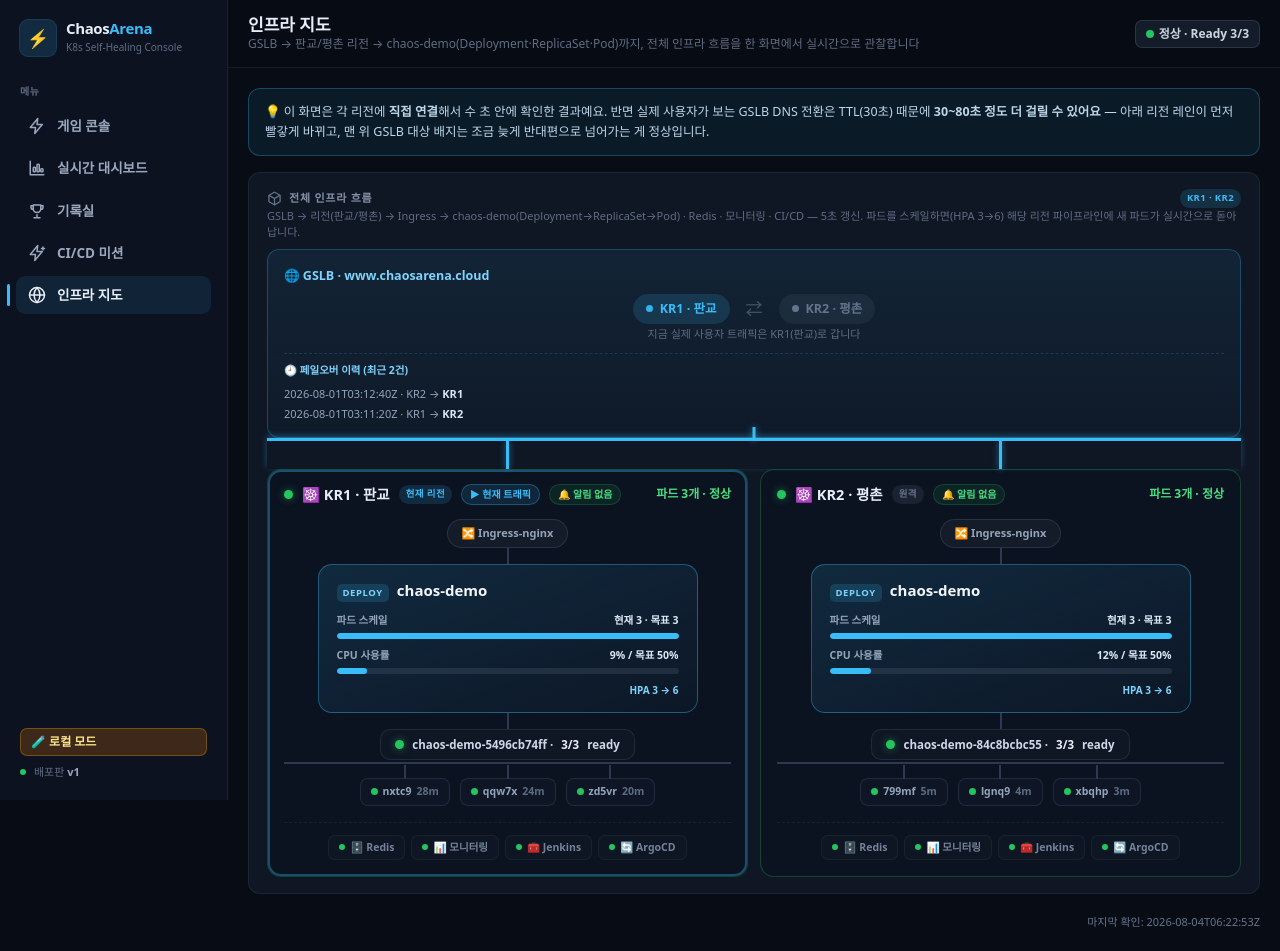
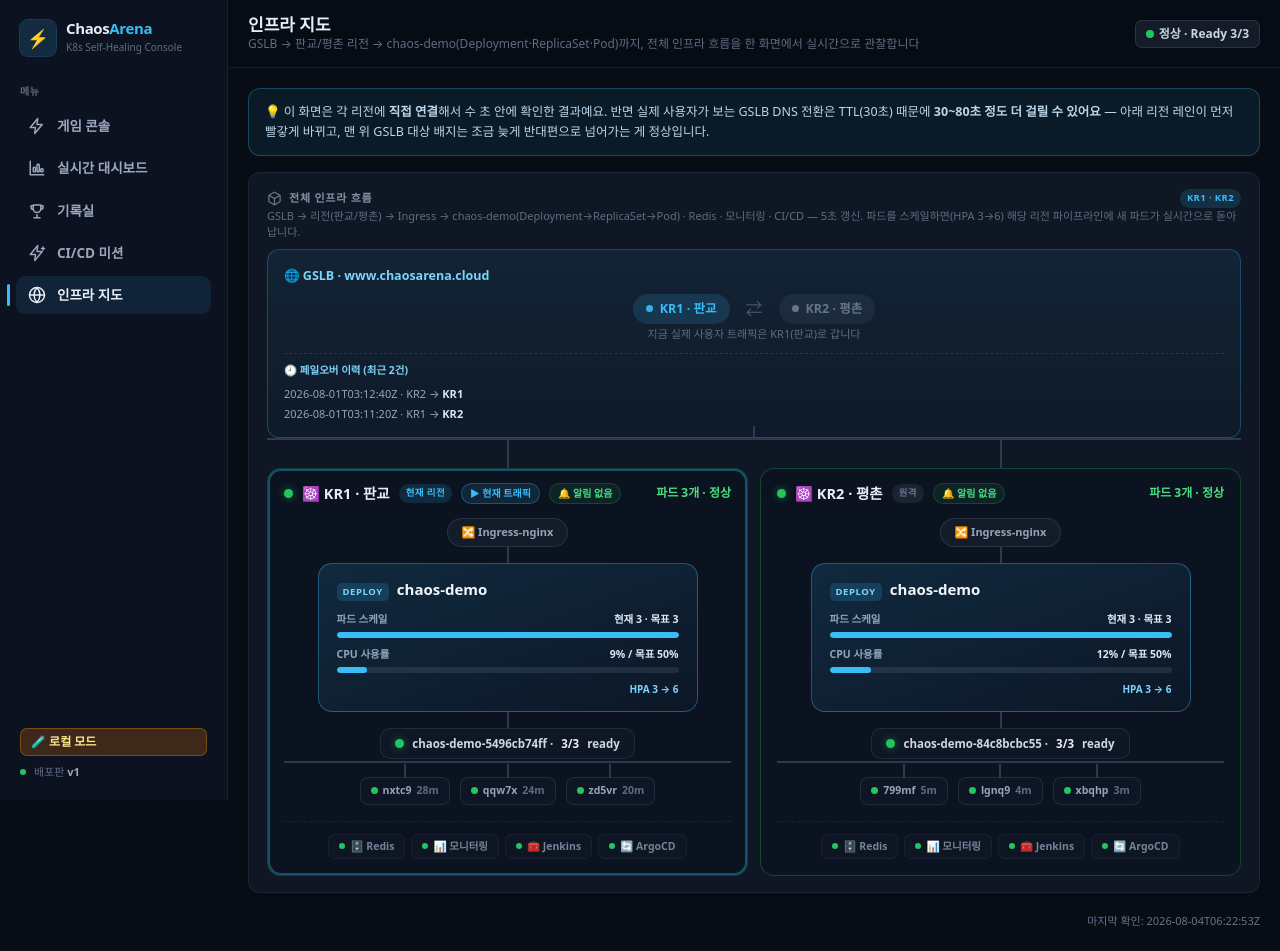
Before and after one commit to wonju90/ChaosArena, a Flask app: page /infra in a window 1280 px wide. After the commit the page ends 926 px from the top, so only its background shows below. Run offline with Flask 3, Linux system fonts and the light colour scheme; data that the repository does not hold is empty; some libraries are stand-ins or nearby versions; some web fonts are replaced.

Commit message:
Revert GSLB connector style to subtle grey (keep connection fix)
사용자 피드백: 밝은 굵은 파란선/글로우는 원치 않음. 색/굵기를 원래의 은은한
회색선(#2b3a52, 2px, 글로우 없음)으로 되돌림. 연결 구조(padding-top:0 +
드롭 높이 28px)는 그대로 유지 — 끊김 문제는 색이 아니라 간격 문제였으므로.

Co-Authored-By: Claude Opus 4.8 (1M context) <noreply@anthropic.com>

```diff
--- a/templates/infra.html
+++ b/templates/infra.html
@@ -34,11 +34,10 @@
      넓은 화면(리전이 좌우 2열)에선 Y자로 갈라지는 바(파드 팬아웃과 같은 시각 문법 재사용).
      .lane-list와 똑같은 2열 그리드(gap도 동일)를 써서, 두 드롭 라인이 그 아래 리전 카드
      중앙에 항상 정확히 겹치게 한다(퍼센트 폭으로 어림잡으면 카드 폭과 안 맞아 어긋난다).
-     색은 내부 트리 커넥터(#2b3a52)보다 밝게 — 실측해보니 선 자체는 전체 폭에 끊김없이
-     그려지고 있었는데, 배경(#0f1725 근처)과 대비가 낮아 안 보이는 것뿐이었다(정렬 문제가
-     아니라 가시성 문제). GSLB 테마 컬러(밝은 하늘색 #38bdf8)를 완전 불투명·3px·글로우까지
-     넣어 확실히 보이게 했다. */
-  .flow-branch { width: 3px; height: 18px; background: #38bdf8; margin: 0 auto; box-shadow: 0 0 6px rgba(56,189,248,0.6); }
+     색/굵기는 원래의 은은한 회색선(#2b3a52, 2px, 글로우 없음)으로 되돌렸다 — 사용자 피드백:
+     연결만 되면 되고 밝은 굵은 선은 원치 않음. 진짜 문제였던 "끊김"은 아래 padding-top:0로
+     해결된 것이지 색/굵기와는 무관했다. */
+  .flow-branch { width: 2px; height: 18px; background: #2b3a52; margin: 0 auto; }
   .flow-branch-fork { display: none; }
   @media (min-width: 1100px) {
     .flow-branch { display: none; }
@@ -47,16 +46,15 @@
          "바 ── (빈틈 16px) ── 드롭막대"처럼 끊겨 보였다(픽셀로 실측). 이제 드롭 막대가
          가로 바 바로 아래에서 시작해 카드 상단까지 한 줄로 이어진다. */
       display: grid; grid-template-columns: 1fr 1fr; gap: 12px; position: relative;
-      border-top: 3px solid #38bdf8; padding-top: 0;
-      box-shadow: 0 -2px 6px rgba(56,189,248,0.35);
+      border-top: 2px solid #2b3a52; padding-top: 0;
     }
     .flow-branch-fork::before {
-      content: ''; position: absolute; top: -14px; left: 50%; width: 3px; height: 14px;
-      background: #38bdf8; transform: translateX(-50%); box-shadow: 0 0 6px rgba(56,189,248,0.6);
+      content: ''; position: absolute; top: -14px; left: 50%; width: 2px; height: 14px;
+      background: #2b3a52; transform: translateX(-50%);
     }
     /* 높이 28px = 예전 (패딩14 + 막대14)와 같아 카드까지의 전체 간격은 그대로 유지하되,
        빈틈 없이 바에서 카드 상단까지 꽉 채워 연결한다. */
-    .flow-branch-drop { width: 3px; height: 28px; background: #38bdf8; margin: 0 auto; box-shadow: 0 0 6px rgba(56,189,248,0.6); }
+    .flow-branch-drop { width: 2px; height: 28px; background: #2b3a52; margin: 0 auto; }
   }
 
   /* ── 리전 레인 (판교/평촌을 좌우 2열로 나란히) ── */
```
